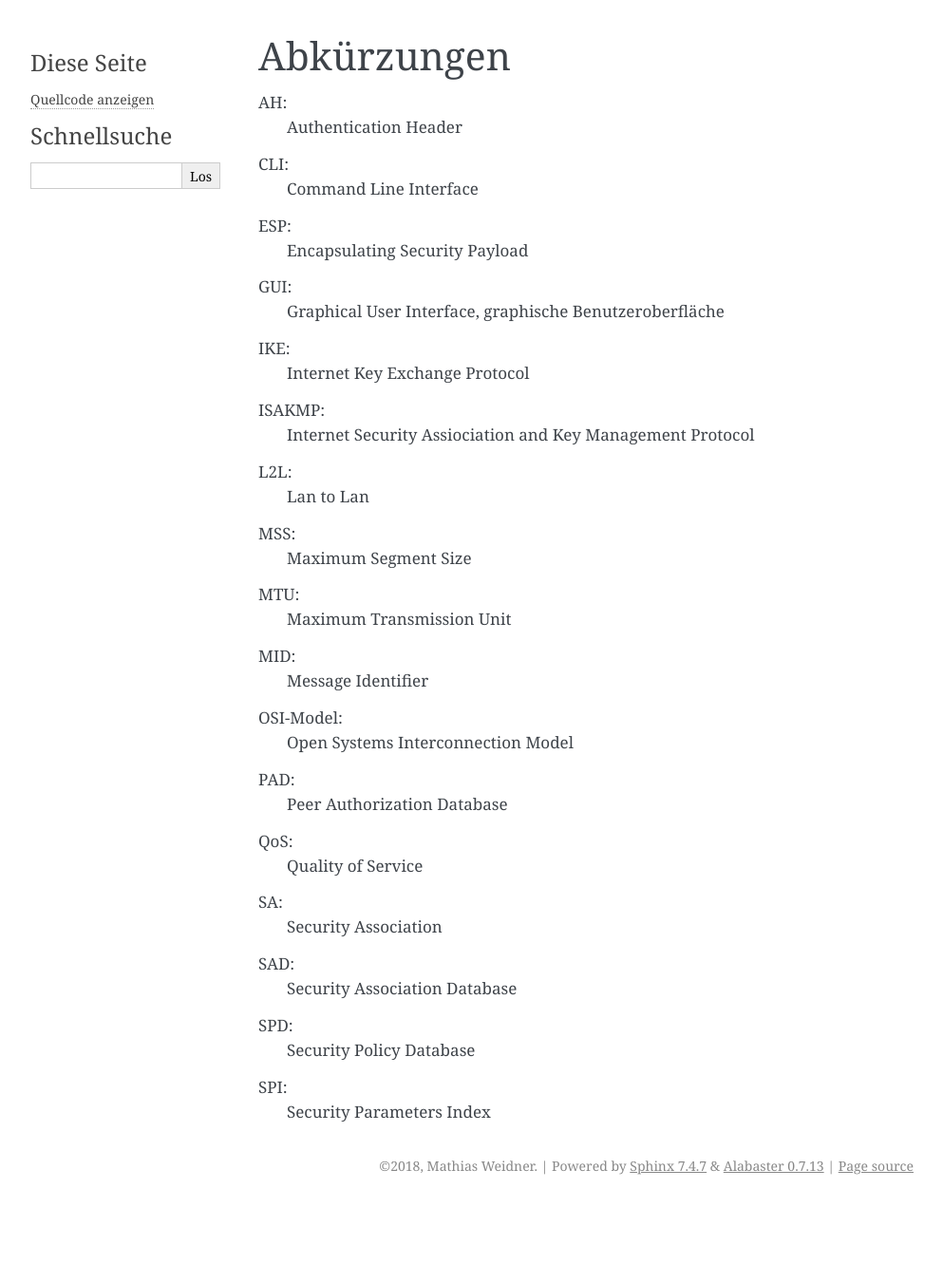
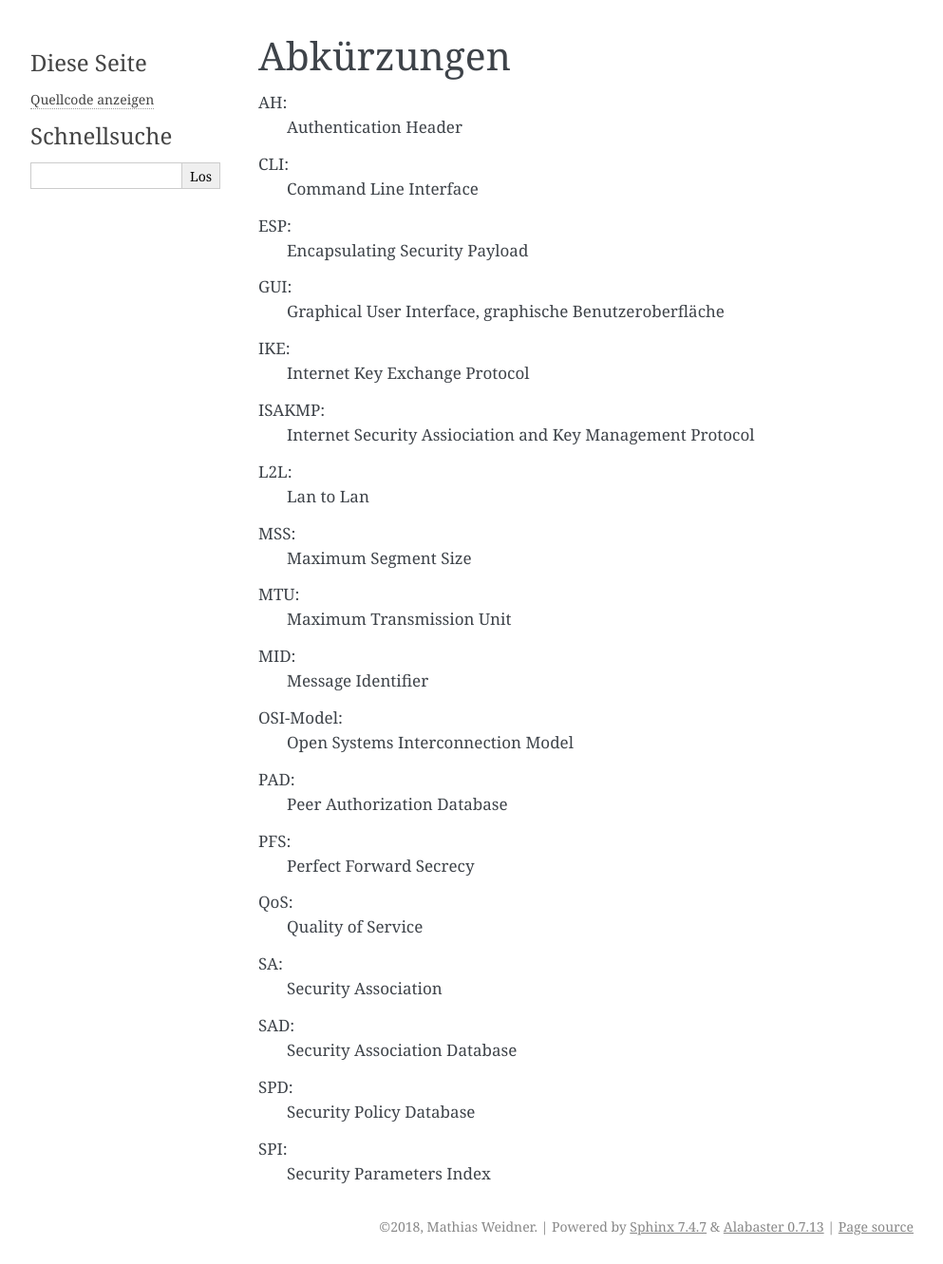
Before and after one commit to matwei-books/Fehlersuche-bei-IPsec-VPN-mit-IKEv2, a Sphinx documentation site: the page built from source/anhang/abkuerzungen.rst, in a window 1280 px wide. Shown: the whole page at 95% size, without its empty margins (148-1141 px from the left). Built offline with Sphinx 7.4.7, drawn with Linux system fonts in a browser that asks for light colours; before the commit the page ends 1267 px from its top, so only the background shows below that.

Commit message:
Abkürzung PFS

```diff
--- a/source/anhang/abkuerzungen.rst
+++ b/source/anhang/abkuerzungen.rst
@@ -62,6 +62,11 @@ OSI-Model:
 PAD:
   Peer Authorization Database
 
+.. index:: PFS
+
+PFS:
+  Perfect Forward Secrecy
+
 .. index:: QoS
 
 QoS:
```
